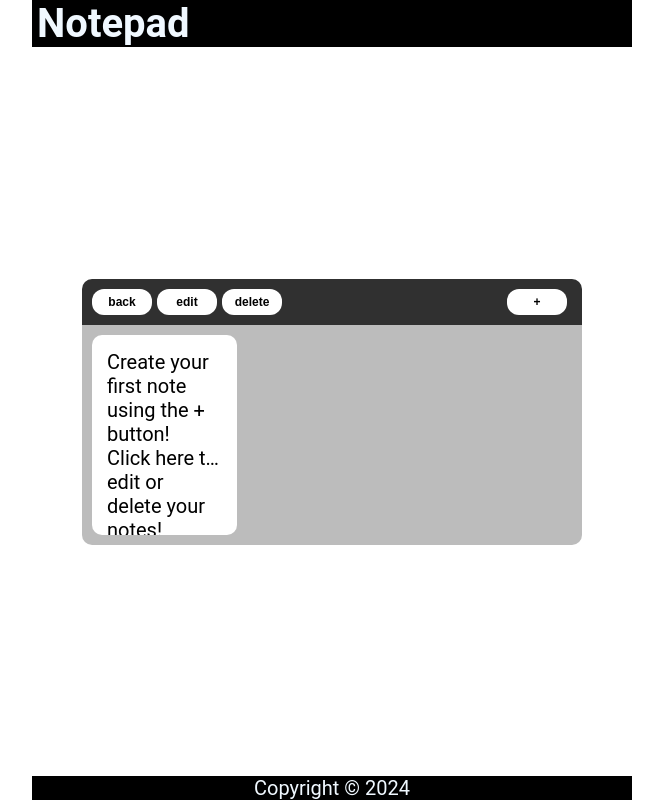
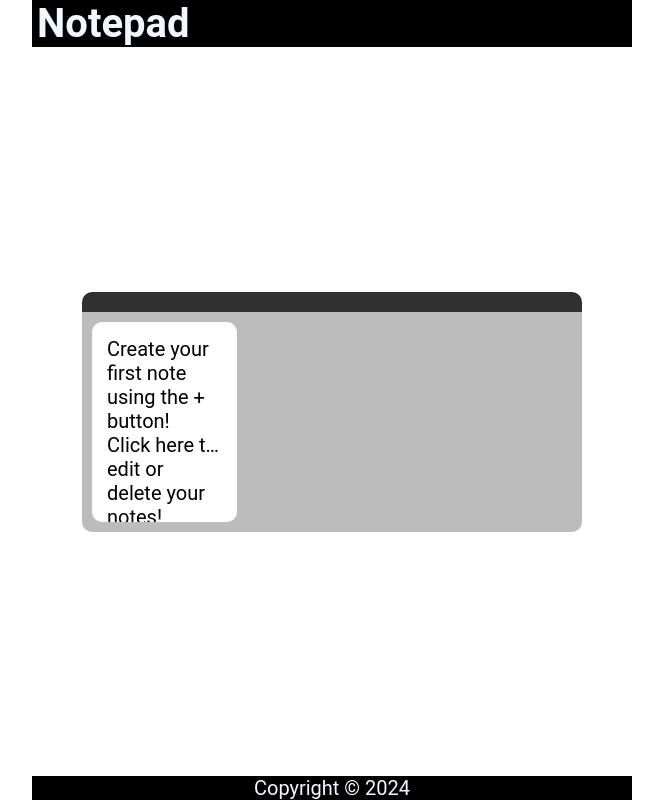
Before and after one commit to kathrynmckean/reactTest, a React (Create React App) app: page / in a window 1280 px wide. Shown: the whole page, without its empty margins (308-971 px from the left). Built offline with nearby package versions, Linux system fonts and the light colour scheme.

Commit message:
added useState hook and passed into nav for conditional rendering

```diff
--- a/src/Content.js
+++ b/src/Content.js
@@ -1,9 +1,10 @@
-import React from "react";
+import React, { useState } from "react";
 import Nav from "./Nav.js";
 import NoteContainer from "./NoteContainer.js";
 import NoteEditor from "./NoteEditor.js";
 
 const Content = () => {
+  const [showNav, setShowNav] = useState(false);
   const handleClick = (e) => {
     console.log(e);
   };
@@ -21,8 +22,8 @@ const Content = () => {
       {/* <button onClick={() => handleClick2("katie")}>Click here</button>
       <button onClick={(e) => handleClick3(e)}>Click here</button> */}
       {/* <button onClick={(e) => handleClick(e)}>back</button> */}
-      <Nav />
-      <NoteContainer />
+      <Nav showNav={showNav} />
+      <NoteContainer setShowNav={setShowNav} />
     </main>
   );
 };
--- a/src/Nav.js
+++ b/src/Nav.js
@@ -1,4 +1,4 @@
-const Nav = ({ logo }) => {
+const Nav = ({ showNav }) => {
   const handleClick = () => {
     console.log();
   };
@@ -21,6 +21,8 @@ const Nav = ({ logo }) => {
   return (
     <nav>
       {/* if a note is selected then show the buttons */}
+      {showNav && (
+        <>
       <button id="backButton" onClick={backToNotes}>
         back
       </button>
@@ -33,6 +35,8 @@ const Nav = ({ logo }) => {
       <button id="newButton" onClick={newNote}>
         +
       </button>
+      </>
+)}
     </nav>
   );
 };
--- a/src/NoteContainer.js
+++ b/src/NoteContainer.js
@@ -1,9 +1,11 @@
 import Nav from "./Nav.js";
 
-const NoteContainer = () => {
+const NoteContainer = ({ setShowNav }) => {
   const expandNote = (num) => {
     console.log(num);
     console.log(Nav);
+    setShowNav((prevState) => !prevState
+    );
   };
   return (
     <div id="noteContainer">
```
